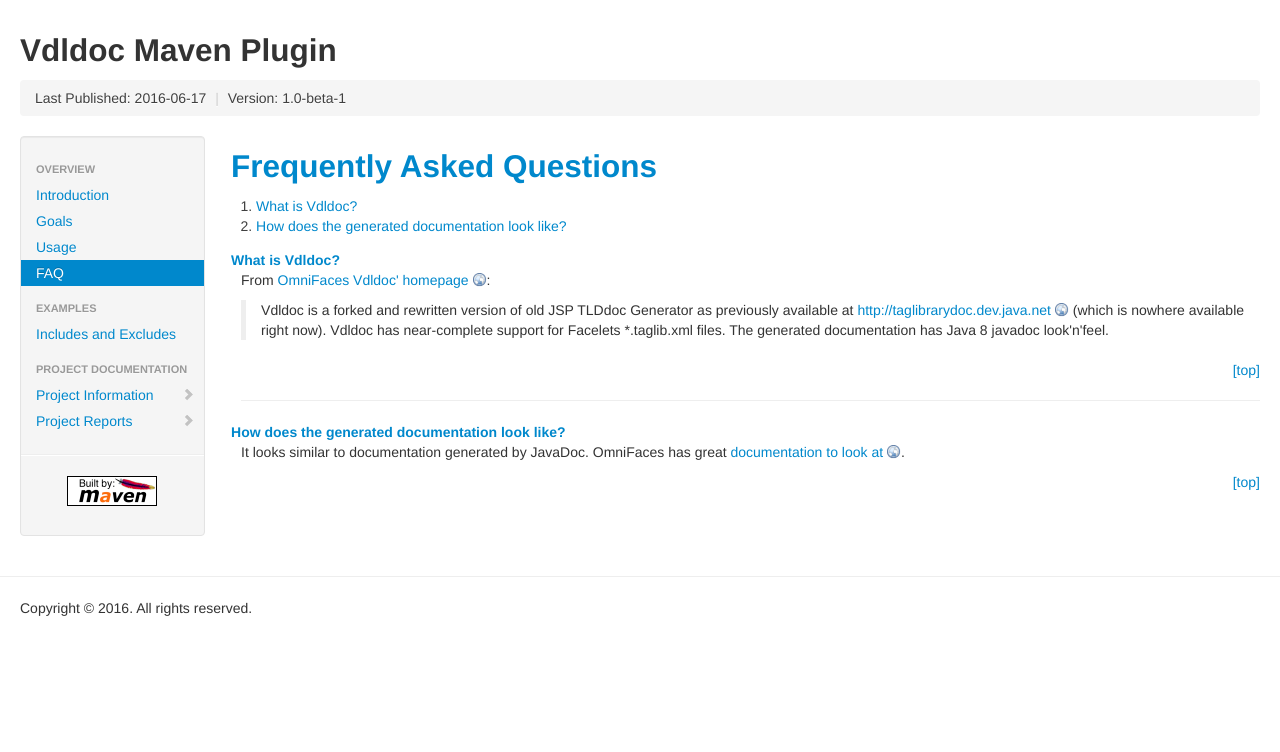
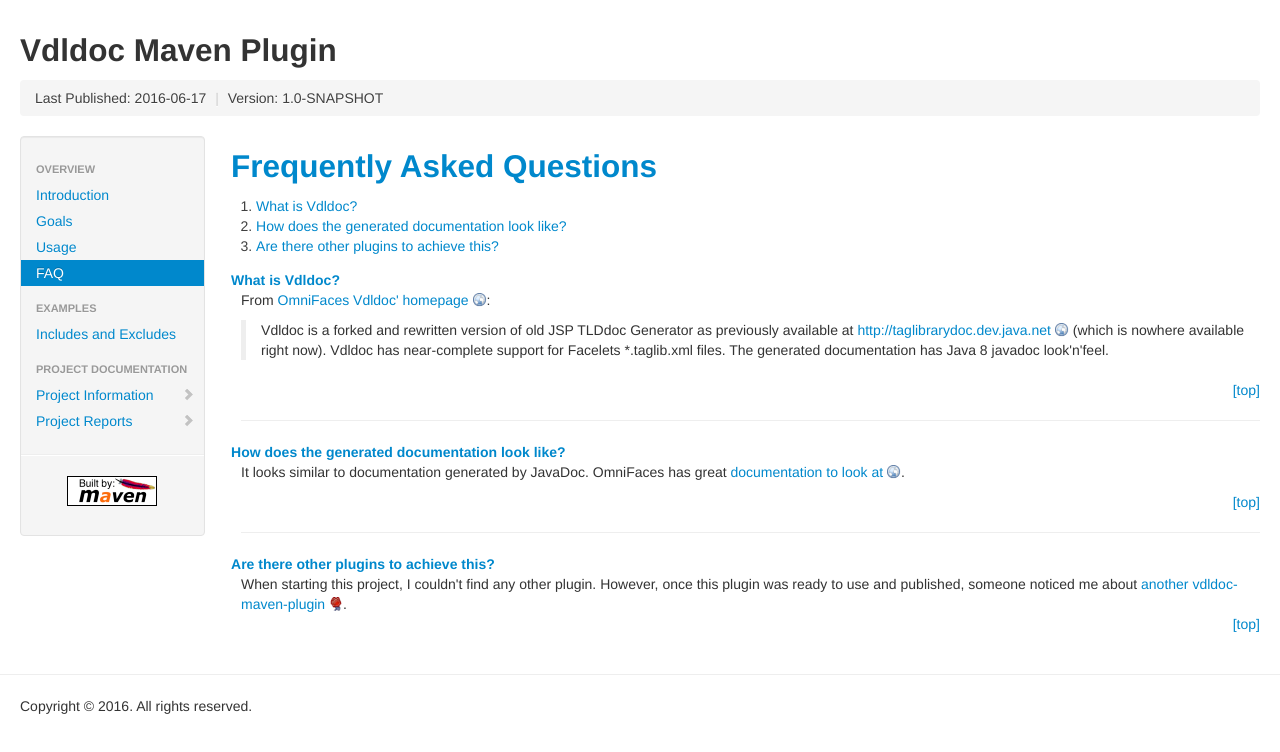
Before and after one commit to matinh/vdldoc-maven-plugin, a plain HTML site: page faq.html in a window 1280 px wide. Drawn offline with Linux system fonts and the light colour scheme.

Commit message:
updated documentation

```diff
--- a/faq.html
+++ b/faq.html
@@ -39,7 +39,7 @@
                   <li id="publishDate">Last Published: 2016-06-17
                       <span class="divider">|</span>
                    </li>
-                  <li id="projectVersion">Version: 1.0-beta-1
+                  <li id="projectVersion">Version: 1.0-SNAPSHOT
                       </li>
 
 
@@ -127,7 +127,8 @@
 <h2><a name="Frequently_Asked_Questions"></a><a name="top">Frequently Asked Questions</a></h2>
 <ol style="list-style-type: decimal">
 <li><a href="#vdldoc">What is Vdldoc?</a></li>
-<li><a href="#sample">How does the generated documentation look like?</a></li></ol></div>
+<li><a href="#sample">How does the generated documentation look like?</a></li>
+<li><a href="#other-plugins">Are there other plugins to achieve this?</a></li></ol></div>
 <dl>
 <dt><a name="vdldoc">What is Vdldoc?</a></dt>
 <dd>
@@ -155,6 +156,14 @@
           documentation to look at</a>.
        </p>
 
+<p align="right"><a href="#top">[top]</a></p><hr /></dd>
+<dt><a name="other-plugins">Are there other plugins to achieve this?</a></dt>
+<dd>
+        When starting this project, I couldn't find any other plugin. However,
+        once this plugin was ready to use and published, someone noticed me
+        about <a class="externalLink" href="https://bitbucket.org/jyeary/vdldoc-maven-plugin">
+        another vdldoc-maven-plugin</a>.
+
 <p align="right"><a href="#top">[top]</a></p></dd></dl>
                   </div>
             </div>
```
